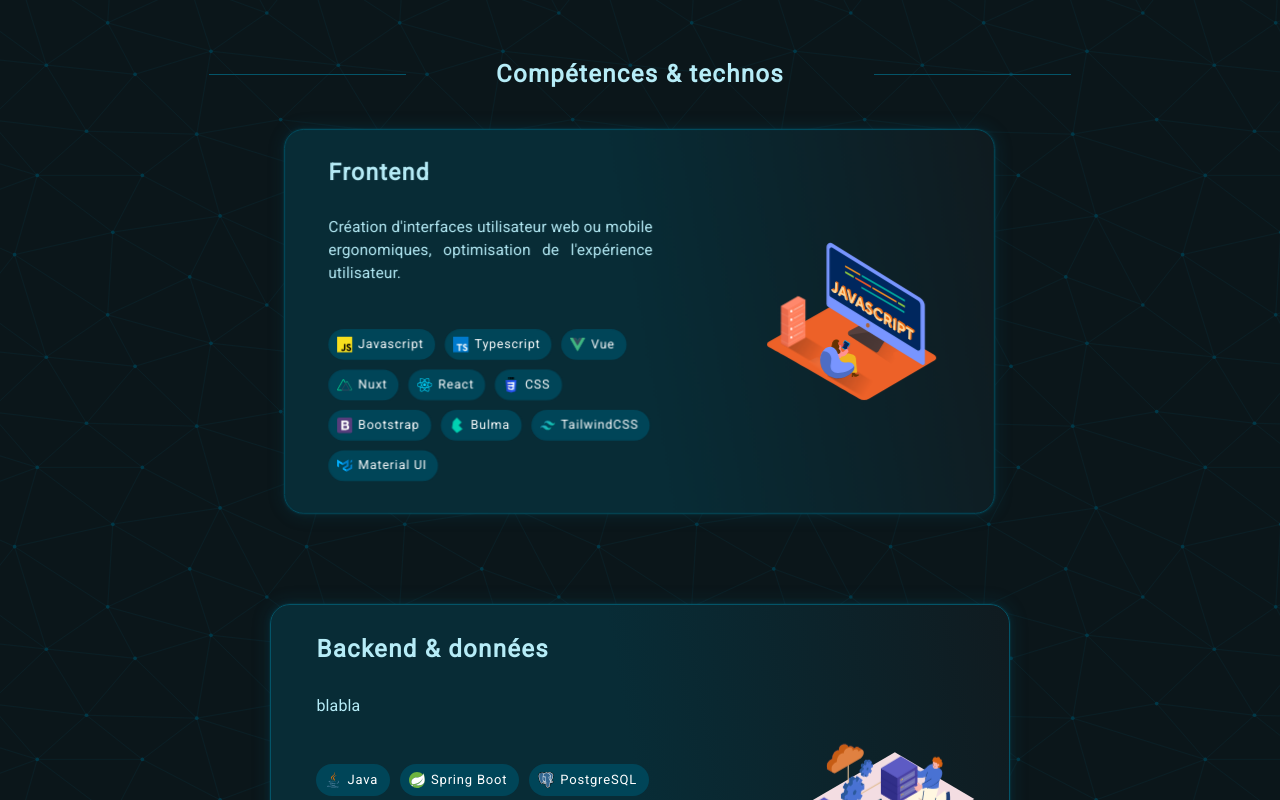
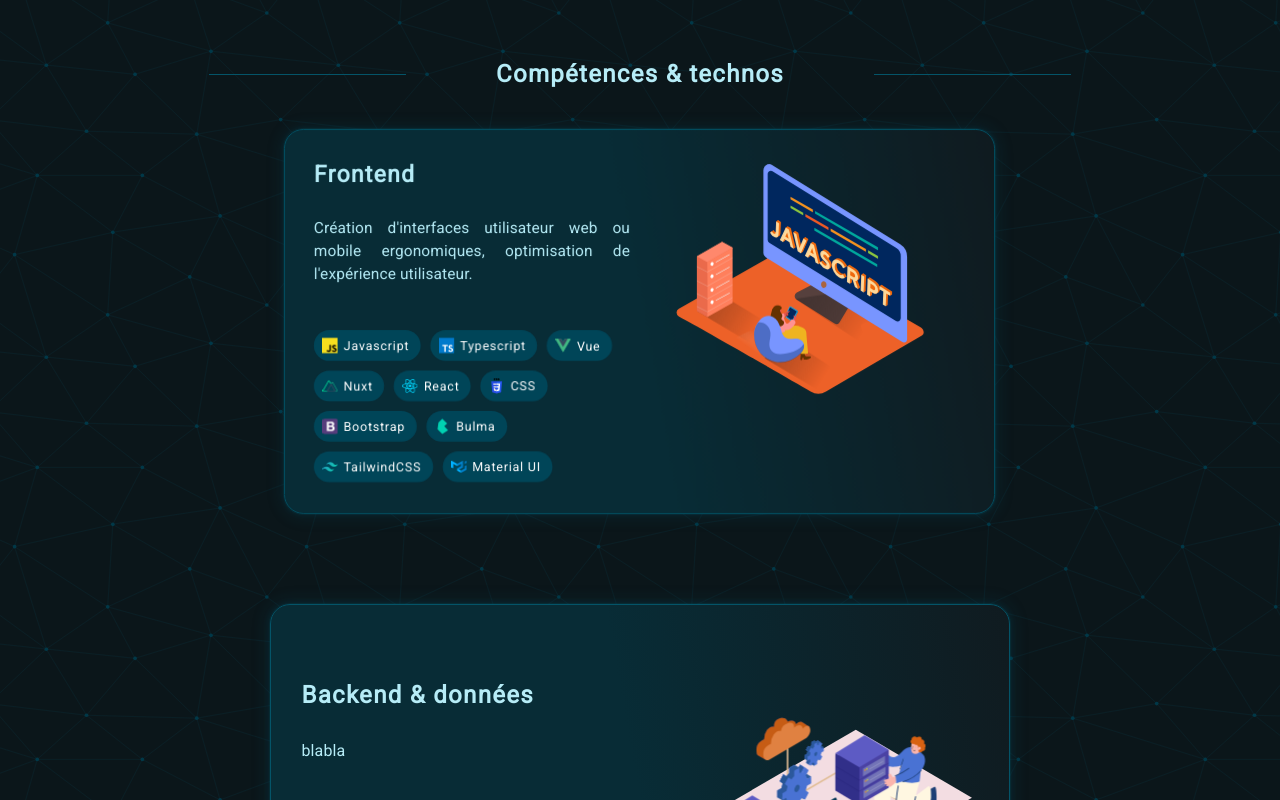
Before and after one commit to NaaviX/portfolio, a React (Create React App) app: page / in a window 1280 px wide. Shown: the part 840-1640 px from the top of the page. Built offline with nearby package versions, Linux system fonts and the light colour scheme.

Commit message:
fix : fix skill card mobile display

```diff
--- a/src/components/particles/Particles.tsx
+++ b/src/components/particles/Particles.tsx
@@ -1,12 +1,7 @@
 import { useCallback } from 'react'
 import { Particles as ReactParticles } from 'react-particles'
 import { loadFull } from 'tsparticles'
-import type {
-    Container,
-    Engine,
-    IOptions,
-    RecursivePartial,
-} from 'tsparticles-engine'
+import type { Engine, IOptions, RecursivePartial } from 'tsparticles-engine'
 
 const Particles = ({
     id,
@@ -16,16 +11,8 @@ const Particles = ({
     particlesOptions: RecursivePartial<IOptions> | undefined
 }) => {
     const particlesInit = useCallback(async (engine: Engine) => {
-        console.log(engine)
         await loadFull(engine)
     }, [])
-
-    const particlesLoaded = useCallback(
-        async (container: Container | undefined) => {
-            console.log(container)
-        },
-        []
-    )
 
     return (
         <ReactParticles
@@ -36,7 +23,6 @@ const Particles = ({
                 zIndex: 10,
             }}
             init={particlesInit}
-            loaded={particlesLoaded}
             options={particlesOptions}
         />
     )
--- a/src/components/projects/components/OtherProjects.tsx
+++ b/src/components/projects/components/OtherProjects.tsx
@@ -23,12 +23,19 @@ const OtherProjects = ({
                 display: 'flex',
                 flexDirection: 'column',
                 cursor: 'pointer',
+                mt: 5,
             }}
             onClick={() => setIsOpen((prev) => !prev)}
         >
-            <Typography variant='subtitle1'>
+            <Typography variant='subtitle1' sx={{ textAlign: 'center' }}>
                 Voir les autres projets{' '}
-                <ExpandMoreIcon sx={{ verticalAlign: 'middle' }} />
+                <ExpandMoreIcon
+                    sx={{
+                        verticalAlign: 'middle',
+                        transition: 'all .2s linear',
+                        transform: isOpen ? 'rotate(-180deg)' : 'rotate(0)',
+                    }}
+                />
             </Typography>
             <AnimatePresence mode='wait'>
                 {isOpen && (
@@ -62,8 +69,6 @@ const OtherProjects = ({
                                 },
                             },
                         }}
-                        key='test'
-                        className='text-lg font-light'
                     >
                         <Box
                             sx={{
--- a/src/components/skills/components/SkillsCard.tsx
+++ b/src/components/skills/components/SkillsCard.tsx
@@ -87,7 +87,7 @@ const SkillsCardBase = ({
                 width: '100%',
                 padding: '40px 80px',
                 marginBottom: '50px',
-                height: '50vh',
+                minHeight: '50vh',
             }}
         >
             <SkillsCardBody skillCategory={skillCategory}></SkillsCardBody>
--- a/src/components/skills/components/SkillsCardBody.tsx
+++ b/src/components/skills/components/SkillsCardBody.tsx
@@ -14,15 +14,14 @@ const SkillsCardBody = ({
                 position: 'relative',
                 display: 'flex',
                 height: '100%',
-                gap: '100px',
+                gap: '20px',
                 width: '100%',
             }}
         >
             <Box
                 className='skillCardDescription'
                 sx={{
-                    flex: 1.5,
-                    ml: '15px',
+                    flex: 1,
                     gap: '30px',
                     display: 'flex',
                     flexDirection: 'column',
@@ -43,7 +42,7 @@ const SkillsCardBody = ({
                     flex: 1,
                     position: 'relative',
                     width: '100%',
-                    display: 'flex',
+                    display: { xs: 'none', lg: 'flex' },
                     height: '100%',
                     alignItems: 'center',
                 }}
--- a/src/theme.ts
+++ b/src/theme.ts
@@ -70,7 +70,7 @@ const appTheme: Theme = createTheme({
         MuiPaper: {
             styleOverrides: {
                 root: {
-                    backdropFilter: 'blur(1px)',
+                    backdropFilter: 'blur(2px)',
                     color: '#b6ecf7',
                 },
             },
@@ -101,7 +101,7 @@ const appTheme: Theme = createTheme({
             color: '#b6ecf7',
         },
         subtitle1: {
-            fontSize: 15,
+            fontSize: 16,
             color: '#4ccce6',
             fontWeight: '700',
             letterSpacing: '0.07rem',
```
